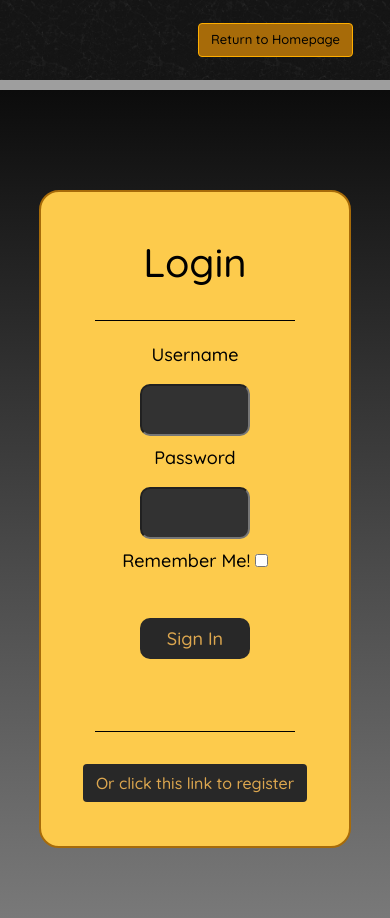
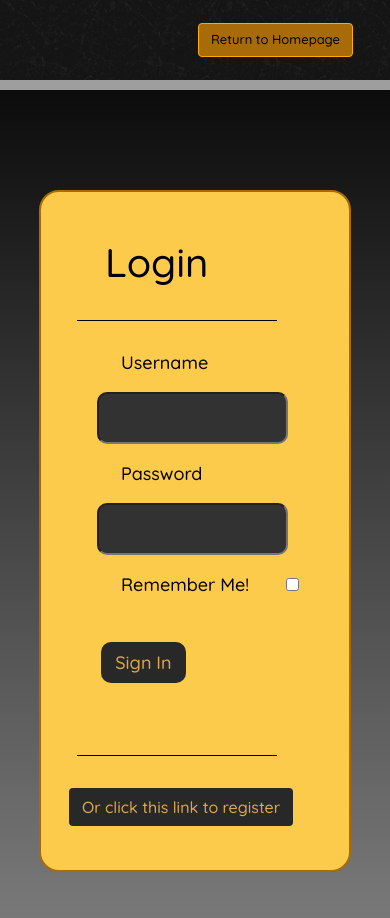
Before and after one commit to Allenator1/UWAM-Introductory-Website, a Flask app: page /login in a window 390 px wide. Shown: the top 918 px of the page. Run offline with Flask 2, Linux system fonts and the light colour scheme; grey boxes are pictures that could not be loaded.

Commit message:
Adjusted css in login_page to left-align all elements.

```diff
--- a/app/static/main.css
+++ b/app/static/main.css
@@ -104,21 +104,22 @@
 form .form_label {
     color: black;
     font-size: 18px;
+    margin: 8px 32px;
 }
 
 .form_heading {
     color: black;
     font-size: 40px;
     display: inline-block;
-    margin: 8px;
+    margin: 8px 48px;
 }
 
 /* Black divider */
 
 .divider {
-    width: 400px;
+    width: 1000px;
     border-bottom: 1px solid black;
-    margin:20px auto;
+    margin: 20px;
 }
 
 /* Controlling font-sizes depending on the page width */
@@ -142,11 +143,17 @@
     #author {
         font-size: medium;
     }
-    .divider {
-        width: 300px
-    }
     #welcome_message {
         font-size: 18px;
+    }
+}
+
+@media (max-width: 1500px) {
+    .divider {
+        width: 800px
+    }
+    form .input_field {
+        width: 60%;
     }
 }
 
@@ -160,6 +167,12 @@
     .banner .btn {
         font-size: small;
         margin: 5px;
+    }
+    .divider {
+        width: 500px;
+    }
+    form .input_field {
+        width: 90%;
     }
 }
 
@@ -243,7 +256,7 @@
     width: 80%;
     margin: 100px auto;
     background-color: rgb(253, 203, 76);
-    text-align: center;
+    text-align: left;
     border-style: solid;
     border-width: 2px;
     border-radius: 20px;
@@ -255,7 +268,7 @@
 }
 
 #login_form {
-    margin: 16px auto;
+    margin: 16px 32px;
 }
 
 /* submissions.html specific css */
```
